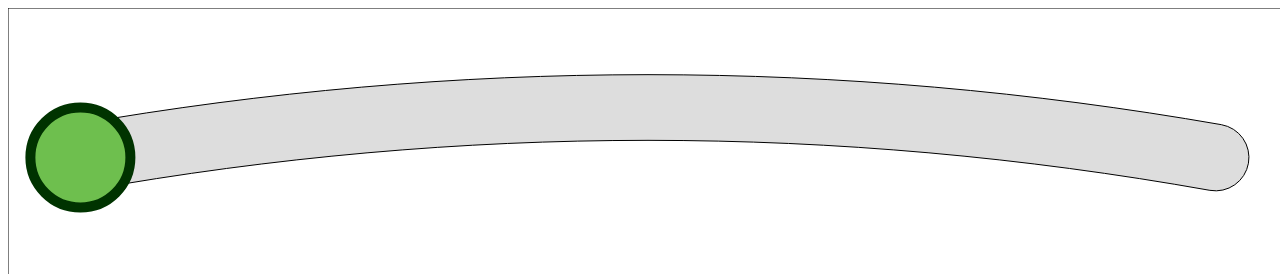
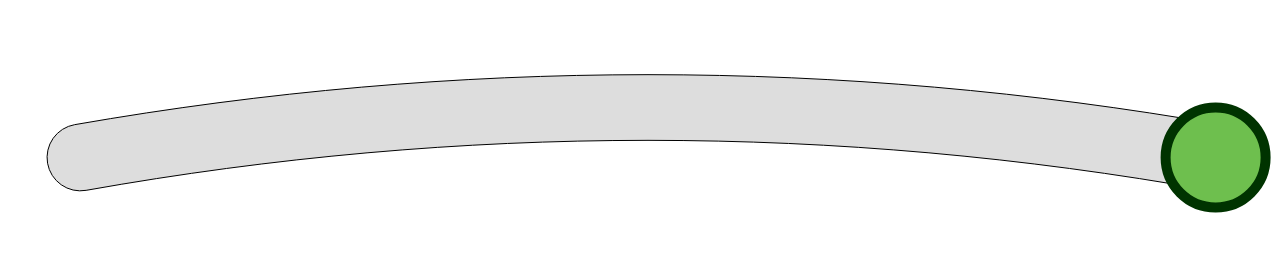
Before and after one commit to lawsumisu/project-gho, a plain HTML site: page src/scroller.html in a window 1280 px wide. Drawn offline with Linux system fonts and the light colour scheme.

Commit message:
Scroller dispatches events, can be set at either end via setup().

```diff
--- a/src/scroller.html
+++ b/src/scroller.html
@@ -10,7 +10,7 @@
 
 <script>
 	$(document).ready(function() {
-		setup();
+		setup("stop");
 	});
 </script>
 </head>
--- a/src/scroller.js
+++ b/src/scroller.js
@@ -3,10 +3,13 @@ var scrollT = 0;
 
 var cachedWidth = 0;
 var cachedHeight = 0;
+var currentState = "";
 /**
  * Sets up the scroll bar and thumb.
  */
-var setup = function(){
+var setup = function(state){
+	console.log(state);
+	currentState = state;
 	//Update cached dimensions.
 	cachedWidth = $(window).width();
 	cachedHeight = $(window).height();
@@ -18,11 +21,24 @@ var setup = function(){
 	var B = drawScrollBar(w, h, r);
 	setUpThumb(B,r*1.5);
 
+	$("#content").on("go", function(){
+		console.log("Gho!");
+	})
+
+	$("#content").on("pause", function(){
+		console.log("Hold on.");
+	})
+
+	$("#content").on("stop", function(){
+		console.log("Halt!");
+	})
+
+
 	//Add listener for resizing of scroller.
 	$(window).resize(function(){
 		if ($(window).width() != cachedWidth || $(window).height() != cachedHeight){
 			//Only resize if the dimensions have changed between method calls.
-			setup();
+			setup(currentState);
 		}
 	});
 }
@@ -53,7 +69,6 @@ var drawScrollBar = function(width, height, radius){
 
     ctx.fillStyle = "#DDDDDD";
     ctx.clearRect(0,0,width, height);
-    ctx.strokeRect(0,0,width, height);
     //ctx.fillRect(0,0, scroll.width(), scroll.height());
    	//Draw curved arc.
    	ctx.beginPath();
@@ -96,7 +111,11 @@ var setUpThumb = function(B, radius){
 	var lastY = null;
 	var offsetX = 0;
 	var offsetY = 0;
-	drawThumbAtT(B, scrollT ,radius);
+	var startT = 0;
+	if (currentState == "stop"){
+		startT = 1;
+	}
+	drawThumbAtT(B, startT ,radius);
 
 	var thumbmove = function(e){
 		e.preventDefault();
@@ -187,7 +206,6 @@ var drawSquare = function(x,y){
 var getPixel = function(pixelData, x,y){
 	var i = (Math.floor(y) * pixelData.width + Math.floor(x)) * 4;
 	var data = pixelData.data;
-	console.log(x + "," + y + "," + Math.floor(i));
 	return new Pixel(data[i], data[i+1], data[i+2], data[i+3]);
 }
 
@@ -222,6 +240,7 @@ var drawThumbAtT = function(B, t, radius, isHighlighted){
 	ctx.stroke();
 
 	scrollT = t;
+	createEvent(t);
 }
 
 /**
@@ -249,6 +268,25 @@ var animateThumb = function(x, y, B, radius){
 	drawThumbAtT(B,t, radius, false);
 }
 
+var createEvent = function(t){
+	var eventName = "go";
+	var offset = .1;
+	if (t > offset && t < 1-offset){
+		eventName = "pause";
+	}
+	else if (t > 1-offset){
+		eventName = "stop";
+	}
+	if (eventName != currentState){
+		//Only dispatch the event when the state changes.
+		currentState = eventName;
+		var event = new Event(currentState);
+		//Dispatch the event
+		$("#content").trigger(event);
+		//console.log(currentState);
+	}
+
+}
 /**
  * Clamps a value between a min and a max value.
  * @param  {[float]} value [value to clamp]
```
